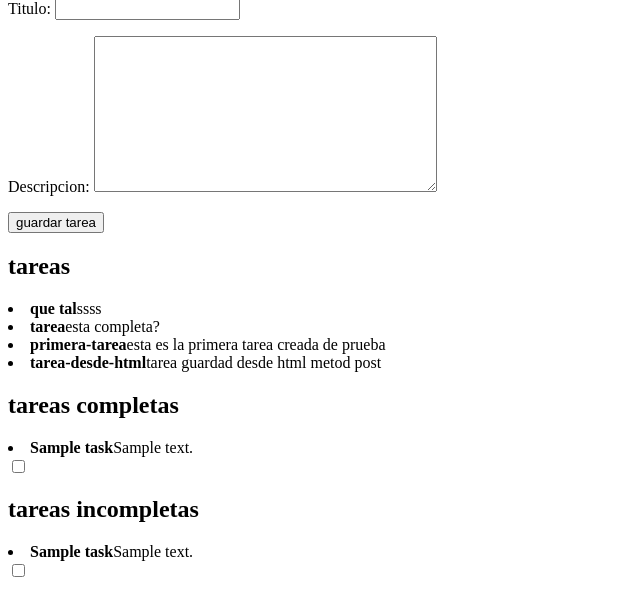
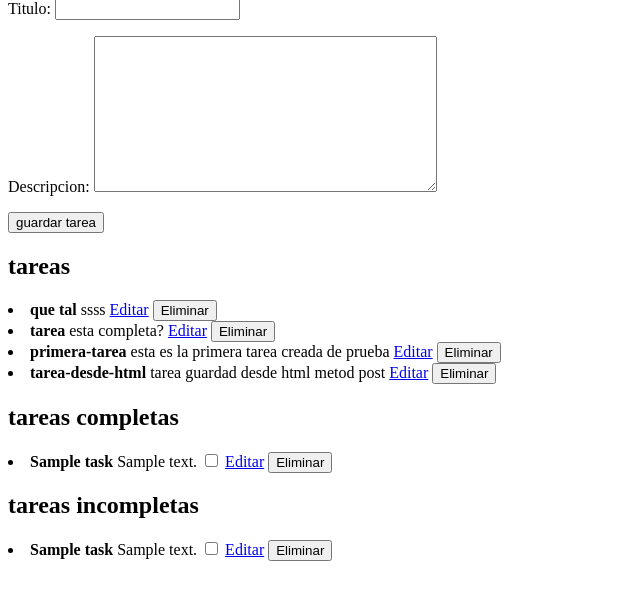
Before and after one commit to josuerealquilla2/Gestionador-de-Tareas-, a Django app: template gestorTarea/CRUD/templates/task_list.html in a window 1280 px wide. Shown: the part 81-697 px from the top of the page, without its empty margins (0-640 px from the left). Run offline with Django 5.2, Linux system fonts and the light colour scheme; data comes from the database, SQL or seed files in the repository; both versions use the stored data as it was after the commit; the template is opened without the code that fills it: values that come from a table or form of the project are taken from there, most other values are stand-ins (such as "Sample title", 1, 10 or a date in 2020).

Commit message:
he terminado el CRUD - implemente la edicion y eliminacion de tareas, implemente editaskform con campo is_completed en forms.py, añadi ruta delete_task en url añadi plantillas edit-.task.html y confirmar eliminacion, mejore el panel admin con filtros de busqueda

```diff
--- a/gestorTarea/CRUD/admin.py
+++ b/gestorTarea/CRUD/admin.py
@@ -1,6 +1,9 @@
 from django.contrib import admin
 from .models import task
 
+
 @admin.register(task)
 class taskAdmin(admin.ModelAdmin):
-    list_display = ('titulo','created')
+    list_display = ('titulo', 'is_completed', 'created')
+    list_filter = ('is_completed',)
+    search_fields = ('titulo',)
--- a/gestorTarea/CRUD/forms.py
+++ b/gestorTarea/CRUD/forms.py
@@ -1,6 +1,14 @@
-from  django import forms
+from django import forms
 from .models import task
+
+
 class TaskForm(forms.ModelForm):
     class Meta:
         model = task
-        fields = ('titulo','descripcion')
+        fields = ('titulo', 'descripcion')
+
+
+class EditTaskForm(forms.ModelForm):
+    class Meta:
+        model = task
+        fields = ('titulo', 'descripcion', 'is_completed')
--- a/gestorTarea/CRUD/templates/task_list.html
+++ b/gestorTarea/CRUD/templates/task_list.html
@@ -14,38 +14,53 @@
     <button type="submit">guardar tarea</button>
 </form>
 <h2>tareas</h2>
-    {% for task in tasks%}
+{% for task in tasks %}
     <li>
-        <strong>{{ task.titulo }}</strong>{{ task.descripcion }}
+        <strong>{{ task.titulo }}</strong> {{ task.descripcion }}
+        <a href="{% url 'crud:edit_task' task.id %}">Editar</a>
+        <form action="{% url 'crud:delete_task' task.id %}" method="post" style="display:inline">
+            {% csrf_token %}
+            <button type="submit">Eliminar</button>
+        </form>
     </li>
 {% empty %}
-<li> no hay tareas guardadas</li>
+    <li>no hay tareas guardadas</li>
 {% endfor %}
 
 <h2>tareas completas</h2>
-    {% for task in completed_task%}
+{% for task in completed_task %}
     <li>
-        <strong>{{ task.titulo }}</strong>{{ task.descripcion }}
-        <form action="{%url 'crud:update_task' task.id%}" method="post">
-    {% csrf_token %}
-    <input type="checkbox" name="completed" onchange="this.form.submit()"{% if task.is_completed %} checked {% endif %} >
-</form>
+        <strong>{{ task.titulo }}</strong> {{ task.descripcion }}
+        <form action="{% url 'crud:update_task' task.id %}" method="post" style="display:inline">
+            {% csrf_token %}
+            <input type="checkbox" name="completed" onchange="this.form.submit()" {% if task.is_completed %} checked {% endif %}>
+        </form>
+        <a href="{% url 'crud:edit_task' task.id %}">Editar</a>
+        <form action="{% url 'crud:delete_task' task.id %}" method="post" style="display:inline">
+            {% csrf_token %}
+            <button type="submit">Eliminar</button>
+        </form>
     </li>
 {% empty %}
-<li> no hay tareas guardadas</li>
+    <li>no hay tareas guardadas</li>
 {% endfor %}
 
 <h2>tareas incompletas</h2>
-    {% for task in incomplete_task%}
+{% for task in incomplete_task %}
     <li>
-        <strong>{{ task.titulo }}</strong>{{ task.descripcion }}
-        <form action="{%url 'crud:update_task' task.id%}" method="post">
-    {% csrf_token %}
-    <input type="checkbox" name="completed" onchange="this.form.submit()" {% if task.is_completed %} checked {% endif %} >
-</form>
+        <strong>{{ task.titulo }}</strong> {{ task.descripcion }}
+        <form action="{% url 'crud:update_task' task.id %}" method="post" style="display:inline">
+            {% csrf_token %}
+            <input type="checkbox" name="completed" onchange="this.form.submit()" {% if task.is_completed %} checked {% endif %}>
+        </form>
+        <a href="{% url 'crud:edit_task' task.id %}">Editar</a>
+        <form action="{% url 'crud:delete_task' task.id %}" method="post" style="display:inline">
+            {% csrf_token %}
+            <button type="submit">Eliminar</button>
+        </form>
     </li>
 {% empty %}
-<li> no hay tareas guardadas</li>
+    <li>no hay tareas guardadas</li>
 {% endfor %}
 </body>
 </html>
--- a/gestorTarea/CRUD/urls.py
+++ b/gestorTarea/CRUD/urls.py
@@ -1,10 +1,10 @@
 from django.urls import path
 from . import views
-from .views import update_task
 
-'''nombres de urls '''
 app_name = 'crud'
 urlpatterns = [
-    path('',views.task_list_and_created,name='crud_list'),
-    path('update_task/<int:task_id>',views.update_task,name='update_task'),
+    path('', views.task_list_and_created, name='crud_list'),
+    path('update_task/<int:task_id>', views.update_task, name='update_task'),
+    path('edit_task/<int:task_id>', views.edit_task, name='edit_task'),
+    path('delete_task/<int:task_id>', views.delete_task, name='delete_task'),
 ]
--- /dev/null
+++ b/gestorTarea/requirements.txt
@@ -0,0 +1 @@
+Django==6.0.1
```
Also changed, not shown: gestorTarea/CRUD/templates/confirm_delete.html (added, +17 -0 lines), gestorTarea/CRUD/templates/edit_task.html (added, +17 -0 lines), gestorTarea/CRUD/views.py (+31 -13 lines), gestorTarea/db.sqlite3.
